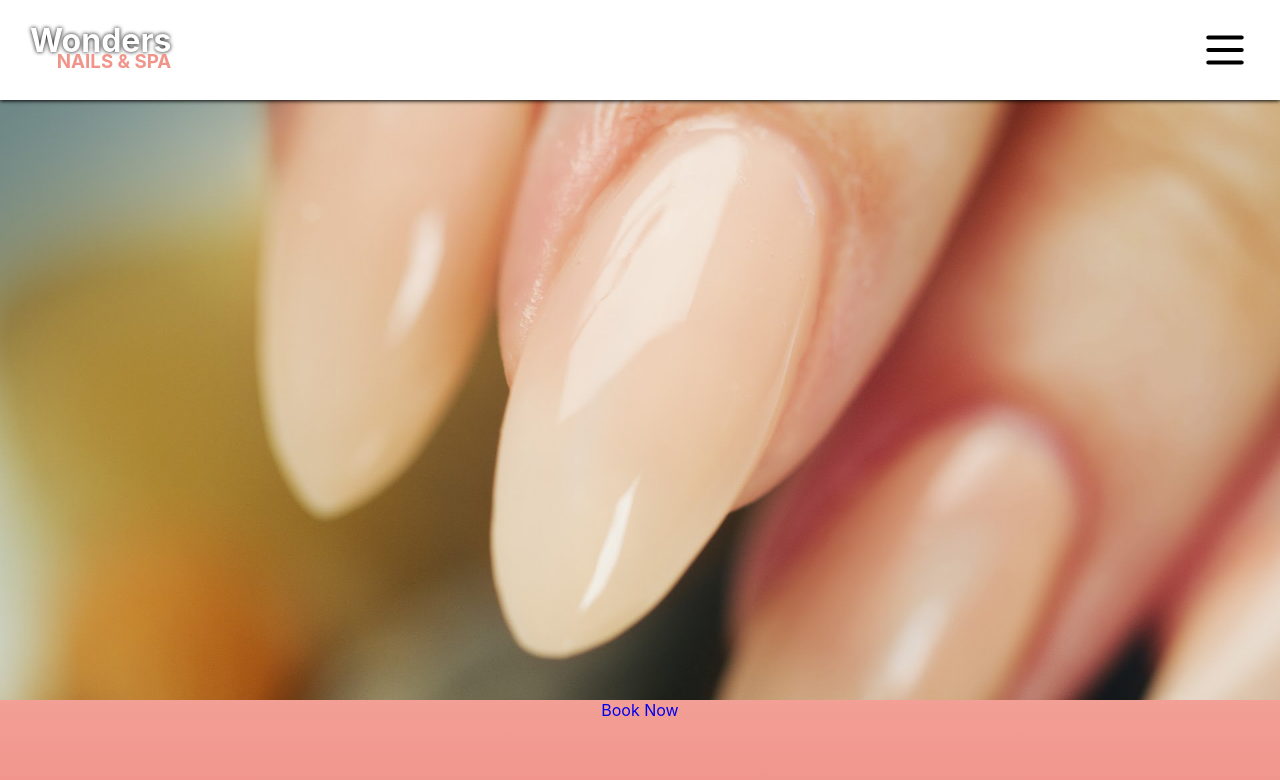
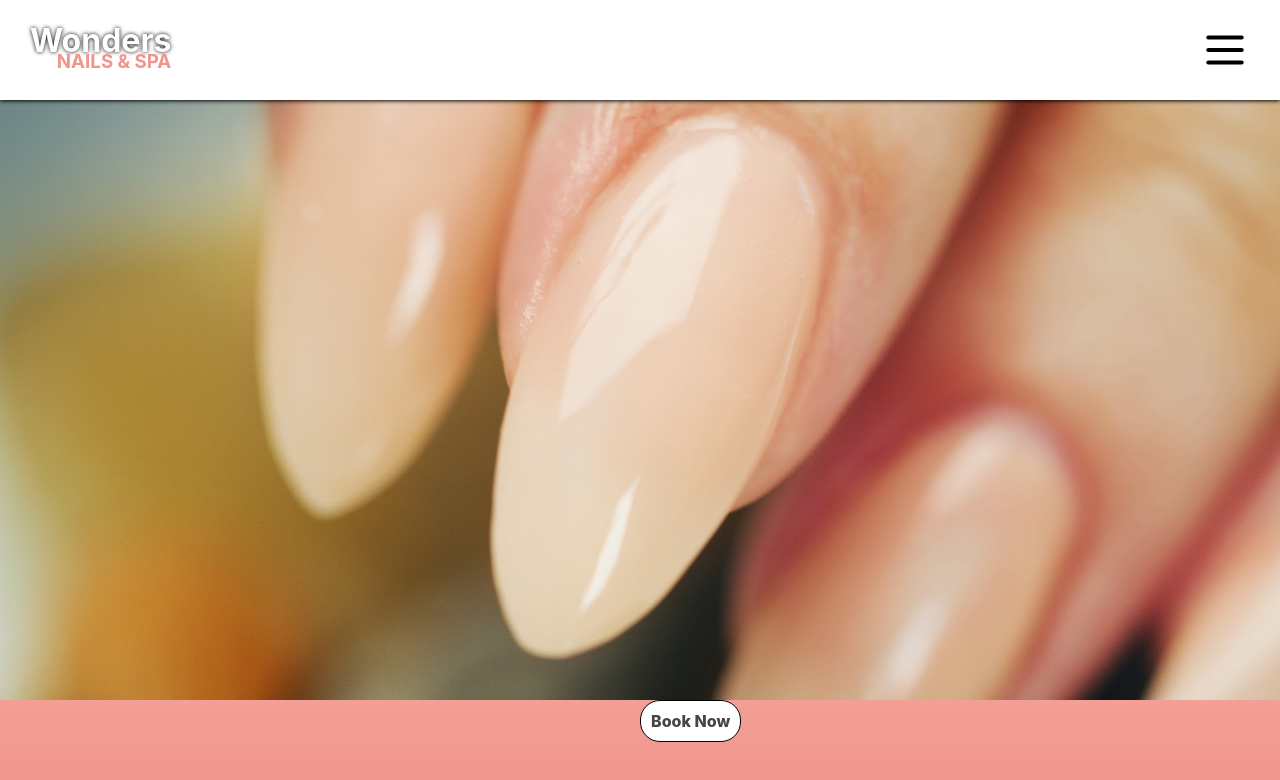
Before and after one commit to nokeen12/wonders-website, a React (Create React App) app: page /home in a window 1280 px wide. Shown: the top 780 px of the page. Built offline with nearby package versions, Linux system fonts and the light colour scheme.

Commit message:
Created booking now button on homepage

```diff
--- a/src/components/CallToAction/CallToAction.css
+++ b/src/components/CallToAction/CallToAction.css
@@ -0,0 +1,16 @@
+.calltoaction{
+    position:absolute;
+    width: auto;
+    height: auto;
+    background-color: white;
+    border: 1px solid black;
+    border-radius: 20px;
+    text-decoration: none;
+    color: rgb(70,70,70);
+    font-weight: 800;
+    padding: 10px;
+}
+.calltoaction:hover{
+    transform: translateY(-2px);
+    box-shadow: 0 0 10px brown;
+}
--- a/src/components/CallToAction/CallToAction.js
+++ b/src/components/CallToAction/CallToAction.js
@@ -1,6 +1,9 @@
+import { Link } from "react-router-dom";
+import './CallToAction.css'
+
 function CallToAction(){
     return(
-        <a className="calltoaction" href="/book-now">Book Now</a>
+        <Link className="calltoaction" to="/book-now">Book Now</Link>
     )
 }
 
--- a/src/components/HamburgerMenu/HamburgerMenu.js
+++ b/src/components/HamburgerMenu/HamburgerMenu.js
@@ -2,8 +2,8 @@
 import './HamburgerMenu.css'
 function HamburgerMenu(){
     return(
-        <svg id='hamburgerMenu' xmlns="http://www.w3.org/2000/svg" class="h-6 w-6" fill="none" viewBox="0 0 24 24" stroke="currentColor" stroke-width="2">
-            <path stroke-linecap="round" stroke-linejoin="round" d="M4 6h16M4 12h16M4 18h16" />
+        <svg id='hamburgerMenu' xmlns="http://www.w3.org/2000/svg" className="h-6 w-6" fill="none" viewBox="0 0 24 24" stroke="currentColor" strokeWidth="2">
+            <path strokeLinecap="round" strokeLinejoin="round" d="M4 6h16M4 12h16M4 18h16" />
         </svg>
     )
 }
--- a/src/pages/Booking.js
+++ b/src/pages/Booking.js
@@ -1,6 +1,8 @@
+import { Link } from "react-router-dom";
 function Booking(){
     return(
         <div>
+            <Link to="/">Back to homepage</Link>
             booking page
         </div>
     )
```
